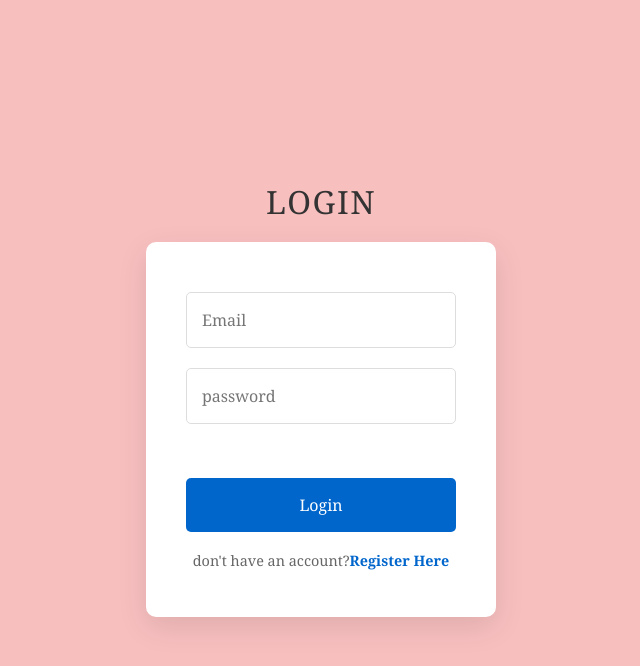
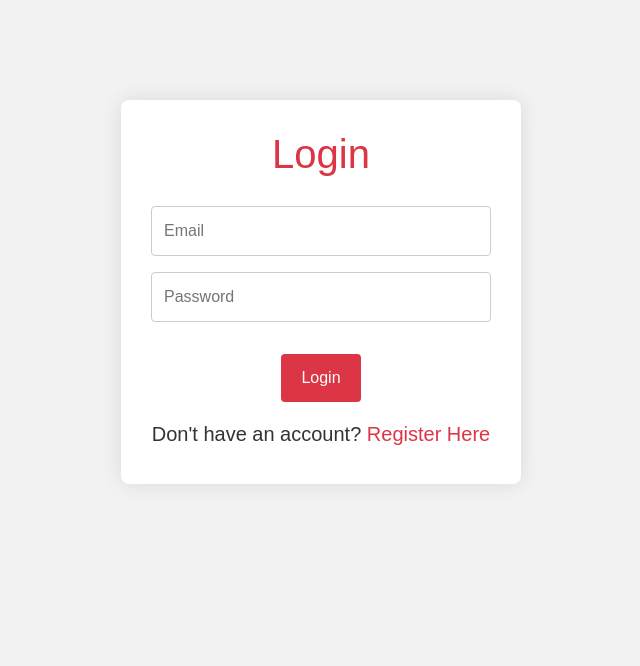
Before and after one commit to athuljain/Mern-Blood-Bank, a React (Create React App) app in the folder frontend/: page /Login in a window 1280 px wide. Shown: the top 666 px of the page, without its empty margins (319-959 px from the left). Built offline with nearby package versions, Linux system fonts and the light colour scheme.

Commit message:
almost don bloodbank

```diff
--- a/frontend/src/CSS/Home.css
+++ b/frontend/src/CSS/Home.css
@@ -55,16 +55,17 @@ video {
 .content {
   flex: 1;
   display: flex;
-  flex-direction: column;
+  /* flex-direction: column; */
   align-items: flex-start;
   justify-content: center;
 }
 
 .cards-section {
   display: flex;
-  flex-direction: column;
+  /* flex-direction: column; */
   align-items: flex-start;
   margin: 40px 0;
+  justify-content: space-between;
 }
 
 .card {
--- a/frontend/src/CSS/Login.css
+++ b/frontend/src/CSS/Login.css
@@ -1,86 +1,71 @@
-/* Container for the login component */
-.login {
-    display: flex;
-    flex-direction: column;
-    align-items: center;
-    justify-content: center;
-    height: 100vh;
-    background: #f8bfbf;
-    font-family: Georgia, 'Times New Roman', Times, serif;
+/* Login.css */
+
+/* Global styles */
+body {
+    font-family: Arial, sans-serif;
+    background-color: #f2f2f2;
   }
 
-/* Style for the header */
-.h1-login {
-    font-size: 2em;
-    color: #333;
-    margin-bottom: 20px;
-    text-transform: uppercase;
-    letter-spacing: 1.5px;
-}
-
-/* Container for the input fields and button */
-.login-input {
-    width: 350px;
-    padding: 40px;
-    background: #ffffff;
-    box-shadow: 0 10px 30px rgba(0, 0, 0, 0.1);
-    border-radius: 10px;
+  .login {
+    max-width: 400px;
+    margin: 100px auto;
+    padding: 30px;
+    background-color: #fff;
+    border-radius: 8px;
+    box-shadow: 0 0 20px rgba(0, 0, 0, 0.1);
     text-align: center;
   }
 
-/* Style for the input fields */
-.login-input input[type="email"],
-.login-input input[type="password"] {
-    width: 100%;
-    padding: 15px;
-    margin: 10px 0;
-    border: 1px solid #ddd;
-    border-radius: 5px;
-    font-size: 1em;
-    transition: border-color 0.3s;
+  .h1-login {
+    color: #dc3545; /* Red color */
+    margin-bottom: 20px;
   }
 
-/* Focus state for the input fields */
-.login-input input[type="email"]:focus,
-.login-input input[type="password"]:focus {
-    border-color: #0066cc;
-    outline: none;
+  .login-input input {
+    width: 100%;
+    padding: 12px;
+    margin: 8px 0;
+    border: 1px solid #ccc;
+    border-radius: 4px;
+    box-sizing: border-box;
+    font-size: 16px;
   }
 
-/* Style for the button */
-.login-input button {
-    width: 100%;
-    padding: 15px;
-    margin-top: 20px;
-    background-color: #0066cc;
-    border: none;
-    border-radius: 5px;
-    color: white;
-    font-size: 1em;
-    cursor: pointer;
-    transition: background-color 0.3s;
+  .login-input input:focus {
+    border-color: #dc3545; /* Red border on focus */
+    outline: none;
+    box-shadow: 0 0 8px rgba(220, 53, 69, 0.3);
   }
 
-/* Hover state for the button */
-.login-input button:hover {
-    background-color: #004d99;
+  button {
+    background-color: #dc3545; /* Red button */
+    color: white;
+    border: none;
+    padding: 12px 20px;
+    border-radius: 4px;
+    cursor: pointer;
+    font-size: 16px;
+    transition: background-color 0.3s, transform 0.3s;
   }
 
-/* Style for the registration link */
+  button:hover {
+    background-color: #c82333; /* Darker red on hover */
+  }
+
+  button:active {
+    transform: scale(0.95);
+  }
+
   .log-reg {
     margin-top: 20px;
-    font-size: 0.9em;
-    color: #666;
+    color: #333;
   }
 
-/* Style for the anchor tag in the registration link */
   .log-reg a {
-    color: #0066cc;
+    color: #dc3545; /* Red link */
     text-decoration: none;
-    font-weight: bold;
   }
 
-/* Hover state for the anchor tag */
   .log-reg a:hover {
     text-decoration: underline;
   }
--- a/frontend/src/Components/About.jsx
+++ b/frontend/src/Components/About.jsx
@@ -1,9 +1,13 @@
 import React from 'react';
 import '../CSS/About.css';
+import Navbar from './Navbar';
 
 const About = () => {
   return (
+    <>
+    <Navbar />
     <div className="about-page">
+
       <header>
         <h1>About Us</h1>
         <p>Your trusted partner in saving lives through blood donation.</p>
@@ -58,6 +62,7 @@ const About = () => {
         </ul>
       </section>
     </div>
+    </>
   );
 };
 
--- a/frontend/src/Components/Login.jsx
+++ b/frontend/src/Components/Login.jsx
@@ -1,56 +1,115 @@
-import React from 'react'
+// import React from 'react'
+// import { useContext } from 'react';
+// import { useNavigate } from 'react-router-dom';
+// import { mycontx } from './Context';
+// import { Link } from 'react-router-dom';
+// import axios from 'axios';
+// import '../CSS/Login.css'
+
+// export default function Login() {
+
+//     const{email,setMail,password,setPassword, setLogUser}=useContext(mycontx);
+
+//     const LoginUser={email,password}
+//     console.log("login Users",LoginUser);
+
+//     const nav=useNavigate()
+//     const log =async () =>{
+//       if(!email||!password)
+//       {
+//         alert("please fill all fields")
+//       }
+//       setLogUser(LoginUser)
+//       try {
+//         const response =await axios.post("http://localhost:8000/user/login",{
+//         email,password
+//     });
+//     if(response.status===200){
+//       alert("Login successfuly");
+//       nav("/")
+//   }
+//   else{
+//       alert("login failed");
+//   }
+//     }
+//     catch (error){
+//       console.error("Error:", error.response ? error.response.data : error.message);
+//             alert("Login failed. Please check your credentials.");
+
+
+
+//     }
+//   }
+
+//     return (
+//     <div className='login'>
+//     <h1 className='h1-login'>Login</h1>
+//     <div className='login-input'>
+
+//     <input type="email" value={email} placeholder='Email' onChange={(e) =>setMail(e.target.value)}/><br></br>
+//     <input type="password" value={password} placeholder='password' onChange={(e) => setPassword(e.target.value)}/><br></br><br></br>
+//     <button onClick={log}>Login</button>
+//     <h5 className='log-reg'>don't have an account?<Link to='/Register'>Register Here</Link></h5>
+//     </div>
+//   </div>
+//   )
+// }
+
+
+import React from 'react';
 import { useContext } from 'react';
 import { useNavigate } from 'react-router-dom';
 import { mycontx } from './Context';
 import { Link } from 'react-router-dom';
 import axios from 'axios';
-import '../CSS/Login.css'
+import '../CSS/Login.css';
 
 export default function Login() {
+  const { email, setMail, password, setPassword, setLogUser } = useContext(mycontx);
 
-    const{email,setMail,password,setPassword, setLogUser}=useContext(mycontx);
+  const LoginUser = { email, password };
+  console.log("login Users", LoginUser);
 
-    const LoginUser={email,password}
-    console.log("login Users",LoginUser);
-
-    const nav=useNavigate()
-    const log =async () =>{
-      if(!email||!password)
-      {
-        alert("please fill all fields")
+  const nav = useNavigate();
+  const log = async () => {
+    if (!email || !password) {
+      alert("please fill all fields");
+      return;
     }
-      setLogUser(LoginUser)
+    setLogUser(LoginUser);
     try {
-        const response =await axios.post("http://localhost:8000/user/login",{
-        email,password
-    });
-    if(response.status===200){
+      const response = await axios.post("http://localhost:8000/user/login", { email, password });
+      if (response.status === 200) {
         alert("Login successfuly");
-      nav("/")
-  }
-  else{
+        nav("/");
+      } else {
         alert("login failed");
       }
-    }
-    catch (error){
+    } catch (error) {
       console.error("Error:", error.response ? error.response.data : error.message);
       alert("Login failed. Please check your credentials.");
-
-
-
     }
-  }
+  };
 
   return (
     <div className='login'>
       <h1 className='h1-login'>Login</h1>
       <div className='login-input'>
-
-    <input type="email" value={email} placeholder='Email' onChange={(e) =>setMail(e.target.value)}/><br></br>
-    <input type="password" value={password} placeholder='password' onChange={(e) => setPassword(e.target.value)}/><br></br><br></br>
+        <input
+          type="email"
+          value={email}
+          placeholder='Email'
+          onChange={(e) => setMail(e.target.value)}
+        /><br />
+        <input
+          type="password"
+          value={password}
+          placeholder='Password'
+          onChange={(e) => setPassword(e.target.value)}
+        /><br /><br />
         <button onClick={log}>Login</button>
-    <h5 className='log-reg'>don't have an account?<Link to='/Register'>Register Here</Link></h5>
+        <h5 className='log-reg'>Don't have an account? <Link to='/Register'>Register Here</Link></h5>
       </div>
     </div>
-  )
+  );
 }
--- a/frontend/src/Components/Navbar.jsx
+++ b/frontend/src/Components/Navbar.jsx
@@ -27,12 +27,12 @@ const Navbar = () => {
         <ul className="navbar-nav me-auto mb-2 mb-lg-0">
         <li className="nav-item">
           <Link to={'/'} style={{ textDecoration: 'none', color: 'inherit' }}>
-              <a className="nav-link active" aria-current="page"  style={{marginRight: "30px"}} >Home</a>
+              <a href='/' className="nav-link active" aria-current="page"  style={{marginRight: "30px"}} >Home</a>
               </Link>
             </li>
             <li className="nav-item">
               <Link to={'/about'} style={{ textDecoration: 'none', color: 'inherit' }}>
-              <a className="nav-link" href="#" style={{color:"black"}} ><b>About us </b></a>
+              <a href="/about" className="nav-link" href="#" style={{color:"black"}} ><b>About us </b></a>
             </Link>
 
             </li>
```
Lines whose indentation alone changed are shown as unchanged.
